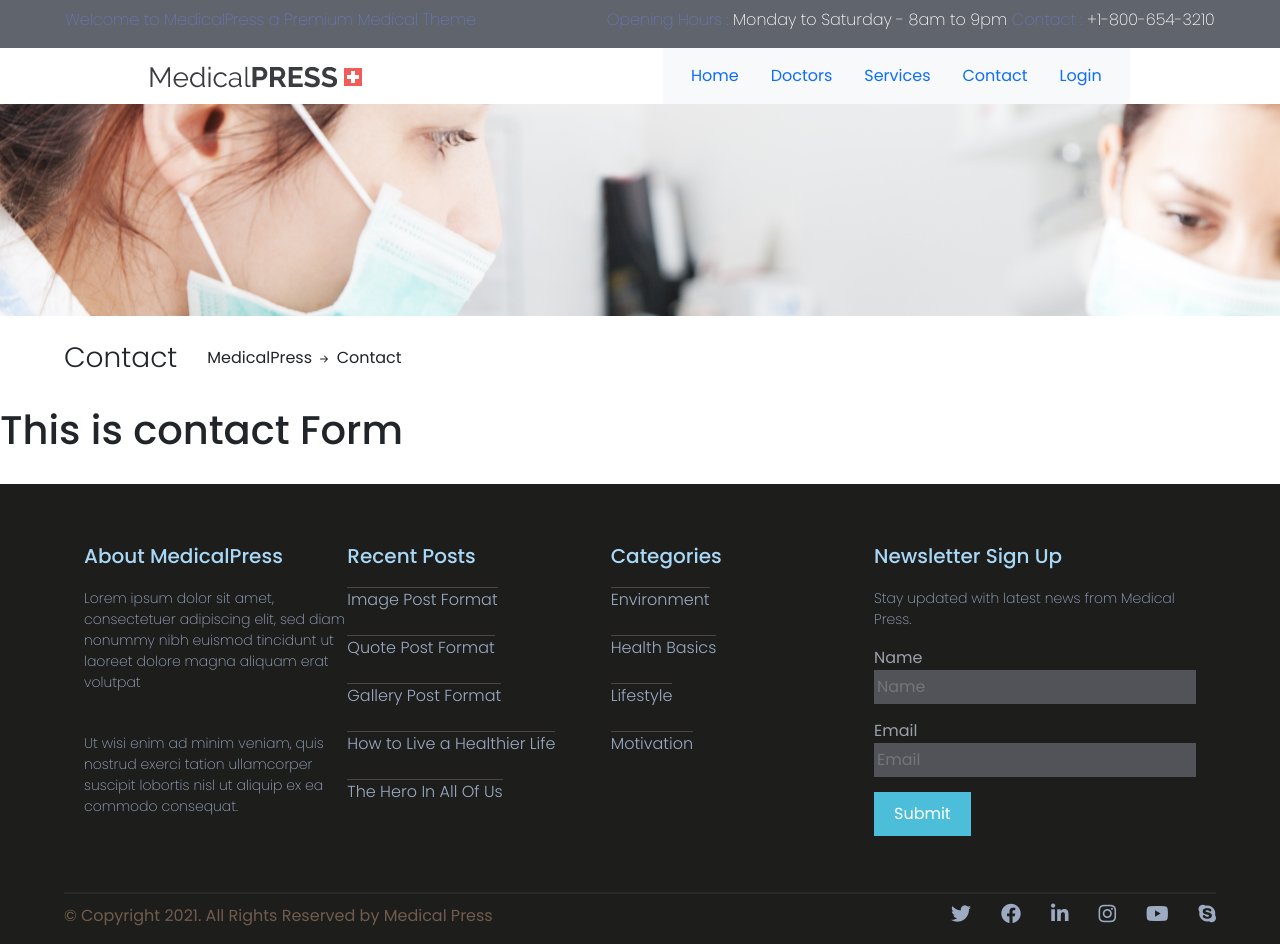
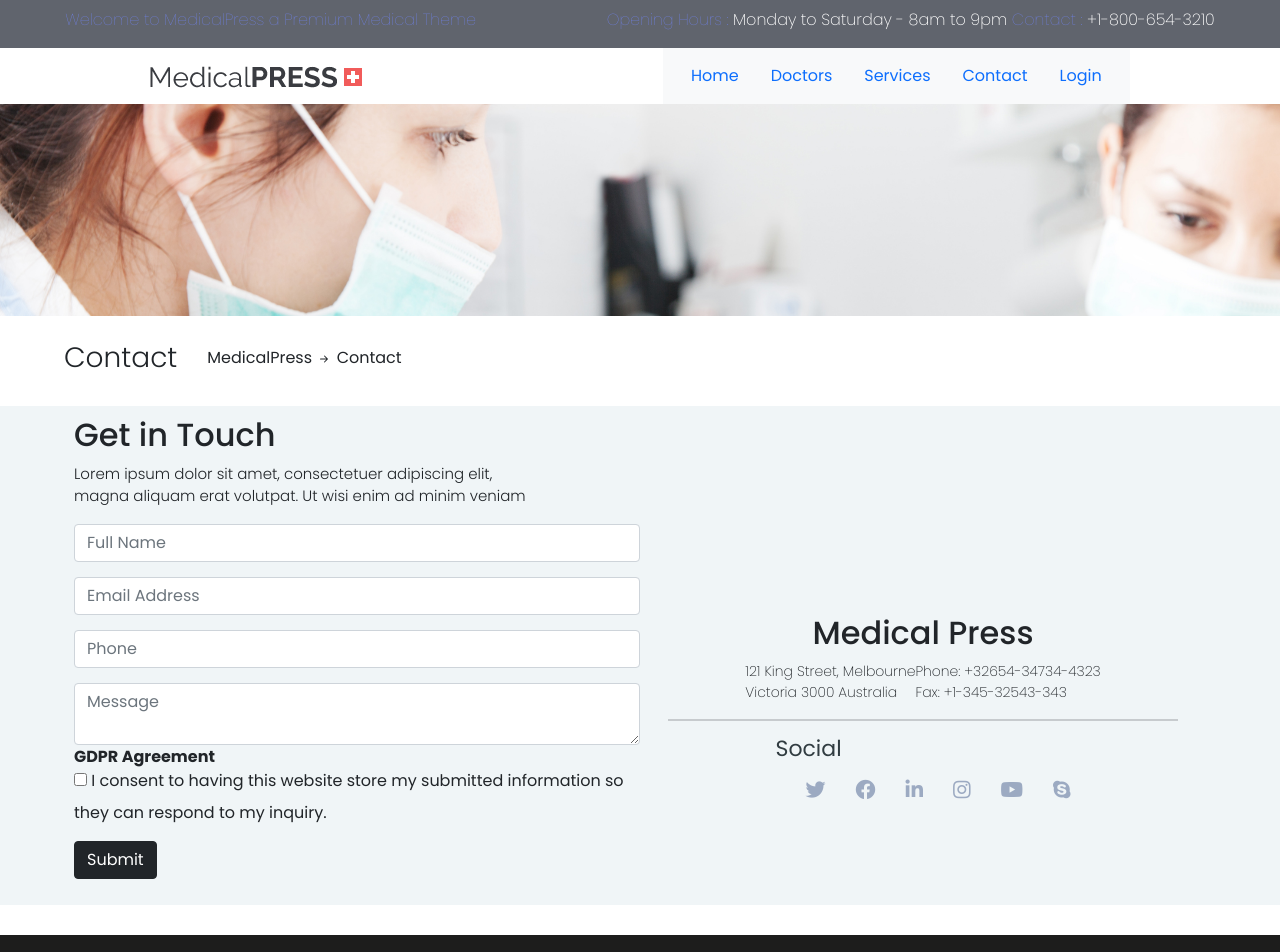
Before and after one commit to kawsar007/health-care, a React (Create React App) app: page /contact in a window 1280 px wide. Shown: the top 952 px of the page. Built offline with nearby package versions, Linux system fonts and the light colour scheme; no server answers.

Commit message:
Added Contact Page

```diff
--- a/src/components/footer/Footer.css
+++ b/src/components/footer/Footer.css
@@ -9,6 +9,10 @@
   width: 90%;
   margin: 0 auto;
   padding: 40px 20px;
+}
+
+.one {
+  margin-right: 20px;
 }
 
 .footer-title {
@@ -78,7 +82,7 @@ hr {
 }
 
 .sub-footer-right i:hover {
-  color: #fff;
+  color: rgb(106, 228, 236);
 }
 
 @media screen and (max-width: 880px) {
--- a/src/components/header/Header.js
+++ b/src/components/header/Header.js
@@ -9,7 +9,7 @@ const Header = () => {
     return (
         <div className="header">
             <div className="header_left">
-                <img src="./images/logo.png" alt="" />
+                <Link to="/"> <img src="./images/logo.png" alt="" /></Link>
             </div>
             <div className="header_right">
                 <Navbar bg="light" variant="light" collapseOnSelect expand="lg">
--- a/src/pages/contact/Contact.css
+++ b/src/pages/contact/Contact.css
@@ -0,0 +1,73 @@
+.contact-container {
+  background-color: #f0f5f7;
+}
+
+.contact-wrapper {
+  width: 90%;
+  margin: 0 auto;
+  padding: 10px;
+}
+
+.contact-wrapper p {
+  font-size: 15px;
+  font-weight: 300;
+}
+.contact-right {
+  flex: 1;
+  display: flex;
+  flex-direction: column;
+  flex-wrap: wrap;
+  justify-content: center;
+  align-items: center;
+}
+
+.contact-address {
+  display: flex;
+  justify-content: space-between;
+  flex-wrap: wrap;
+}
+
+.address-left p {
+  font-size: 14px;
+  font-weight: 200;
+}
+
+.address-right p {
+  font-size: 14px;
+  font-weight: 200;
+}
+
+.contact-icon h5 {
+  font-size: 22px;
+  font-weight: 400;
+  color: #313c41;
+  margin-top: 15px;
+}
+
+/* @media screen and (max-width: 960px) {
+    .address-left {
+        display: flex;
+        justify-content: start;
+        flex-wrap: wrap;
+        flex: 1;
+      }
+
+      .address-right {
+        display: flex;
+        justify-content: start;
+        flex-wrap: wrap;
+        flex: 1;
+      }
+} */
+
+.contact-section {
+  display: grid;
+  grid-template-columns: repeat(2, 1fr);
+}
+
+@media screen and (max-width: 520px) {
+  .contact-section {
+    display: grid;
+    grid-template-columns: 1fr;
+  }
+}
--- a/src/pages/contact/Contact.js
+++ b/src/pages/contact/Contact.js
@@ -6,15 +6,56 @@ import './Contact.css';
 const Contact = () => {
     return (
         <div className='contact'>
-             <div className="page-banner">
+            <div className="page-banner">
                 <img src="images/services/banner.jpg" alt="banner" />
             </div>
             <div className="page-header">
                 <h3>Contact</h3>
-                <p>MedicalPress <BsArrowRightShort/> <span>Contact</span></p>
+                <p>MedicalPress <BsArrowRightShort /> <span>Contact</span></p>
             </div>
-            <div className="contact-form">
-                <h1>This is contact Form</h1>
+            <div className="contact-container">
+                <div className="contact-wrapper">
+                <h2>Get in Touch</h2>
+                <p>Lorem ipsum dolor sit amet, consectetuer adipiscing elit,<br />
+                    magna aliquam erat volutpat. Ut wisi enim ad minim veniam</p>
+                <div className="contact-section">
+                    <div className="contact-left">
+                        <form>
+                            <input type="text" className="form-control" placeholder="Full Name" />
+                            <input type="email" className="form-control" placeholder="Email Address" />
+                            <input type="number" className="form-control" placeholder="Phone" />
+                            <textarea className="form-control" placeholder="Message" />
+                            <strong>GDPR Agreement</strong><br/>
+                            <input type="checkbox" /> I consent to having this website store my submitted information so they can respond to my inquiry.<br/>
+                            <button type="submit" className="btn btn-dark my-3">Submit</button>
+                        </form>
+                    </div>
+                    <div className="contact-right">
+                        <h2>Medical Press</h2>
+                        <div className="contact-address">
+                            <div className="address-left">
+                                <p>121 King Street, Melbourne<br />Victoria 3000 Australia</p>
+                            </div>
+                            <div className="address-right">
+                                <p>Phone: +32654-34734-4323<br />Fax: +1-345-32543-343</p>
+                            </div>
+                        </div>
+                        <hr />
+                        <div className="contact-icon">
+                            <h5>Social</h5>
+                            <div className="sub-footer-right">
+                                <i class="fab fa-twitter"></i>
+                                <i class="fab fa-facebook"></i>
+                                <i class="fab fa-linkedin-in"></i>
+                                <i class="fab fa-instagram"></i>
+                                <i class="fab fa-youtube"></i>
+                                <i class="fab fa-skype"></i>
+                            </div>
+                        </div>
+
+                    </div>
+                </div>
+                </div>
             </div>
         </div>
     )
--- a/src/pages/doctors/Doctors.css
+++ b/src/pages/doctors/Doctors.css
@@ -30,3 +30,23 @@
   color: rgb(226, 124, 28);
   font-weight: 300;
 }
+
+@media screen and (max-width: 960px) {
+  .individual-doctors {
+    display: grid;
+    grid-template-columns: repeat(2, 1fr);
+    grid-gap: 10px;
+    width: 90%;
+    margin: 0 auto;
+  }
+}
+
+@media screen and (max-width: 520px) {
+  .individual-doctors {
+    display: grid;
+    grid-template-columns: 1fr;
+    grid-gap: 10px;
+    width: 90%;
+    margin: 0 auto;
+  }
+}
```
